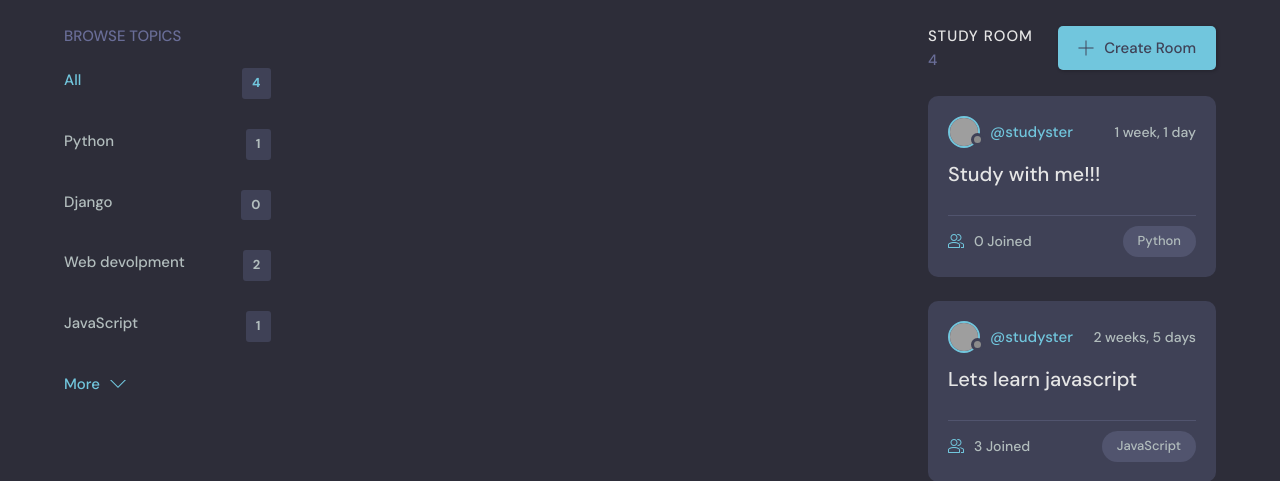
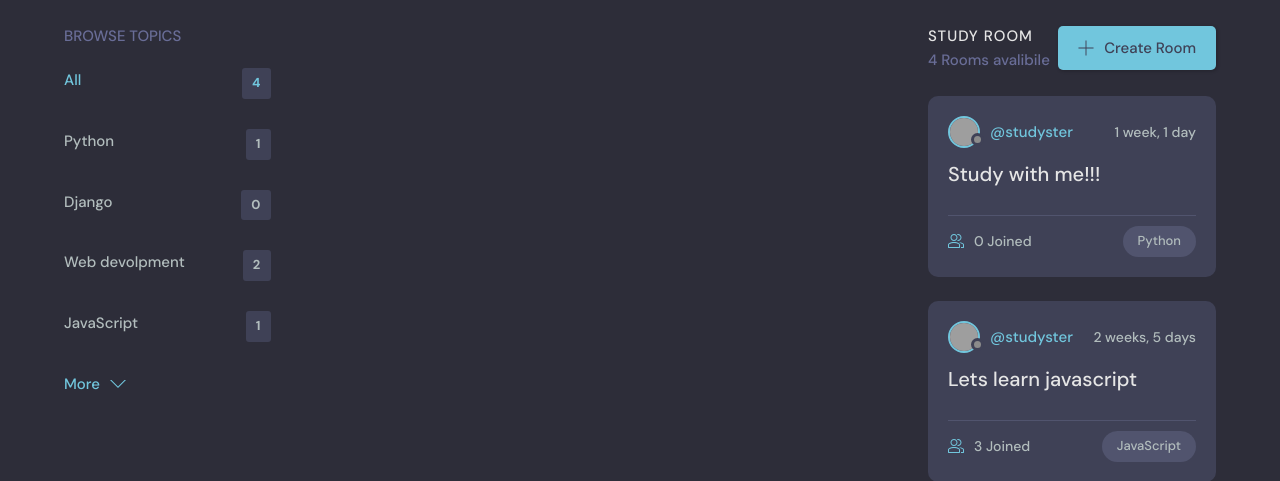
Before and after one commit to KingCobra52/Studyster, a Django app: page / in a window 1280 px wide. Shown: the part 76-557 px from the top of the page. Run offline with Django 4.2, Linux system fonts and the light colour scheme; data comes from the database, SQL or seed files in the repository; both versions use the stored data as it was after the commit; grey boxes are pictures that could not be loaded.

Commit message:
Nothing special

```diff
--- a/base/templates/base/home.html
+++ b/base/templates/base/home.html
@@ -31,7 +31,7 @@
           <div class="roomList__header">
             <div>
               <h2>Study Room</h2>
-              <p>{{room_count}}</p>
+              <p>{{room_count}} Rooms avalibile</p>
             </div>
             <a class="btn btn--main" href="create-room.html">
               <svg version="1.1" xmlns="http://www.w3.org/2000/svg" width="32" height="32" viewBox="0 0 32 32">
```
Also changed, not shown: db.sqlite3.
